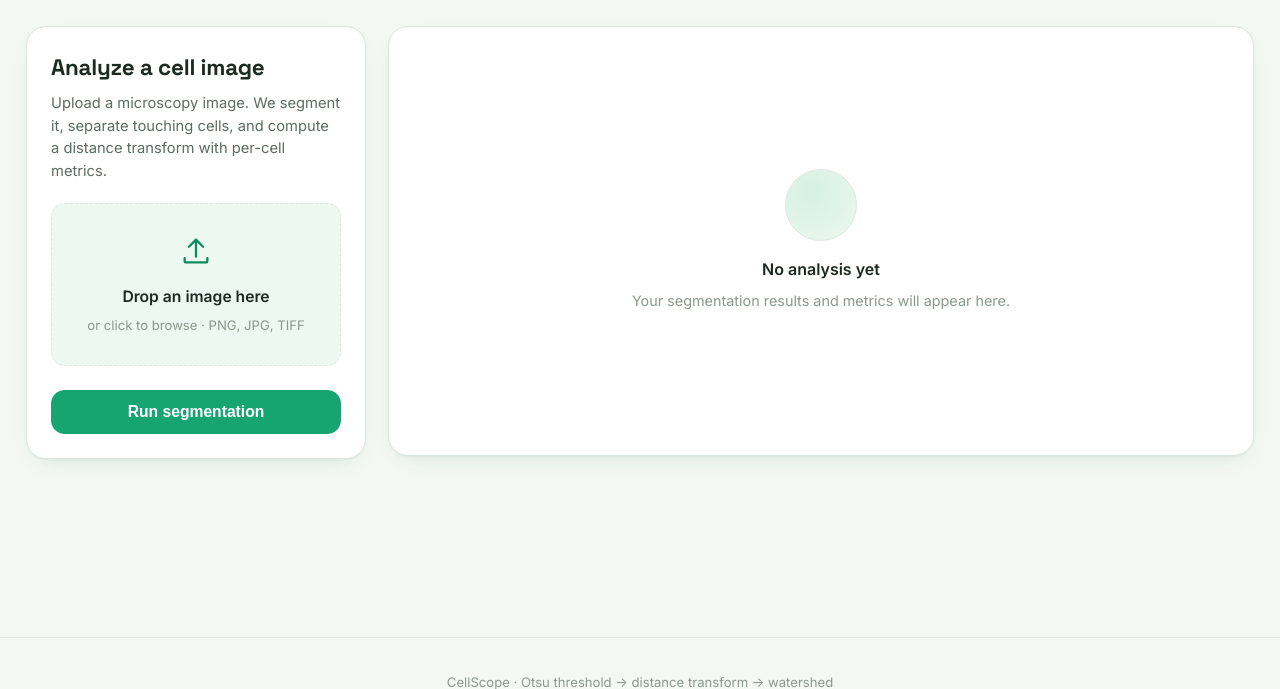
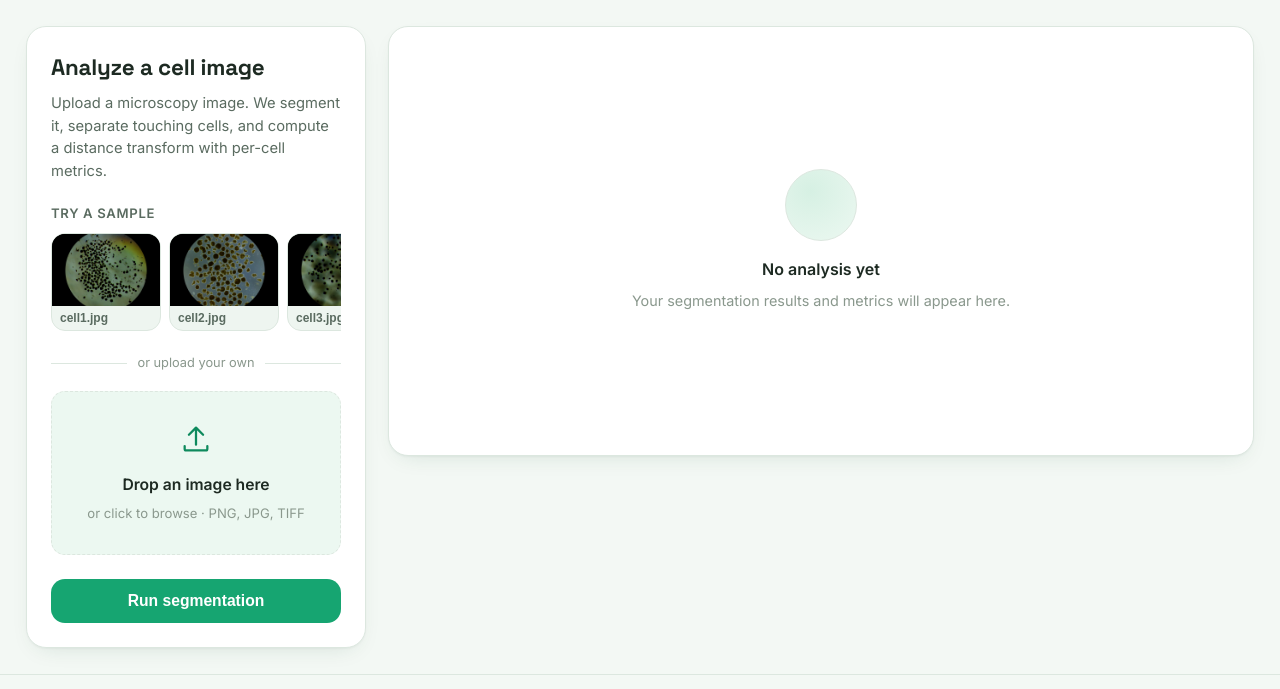
Before and after one commit to brandonng2/cell-segmentation-counter, a Flask app: page / in a window 1280 px wide. Shown: the part 75-764 px from the top of the page. Run offline with Flask 3, Linux system fonts and the light colour scheme.

Commit message:
Adding try images, toggles, and cell identification

```diff
--- a/app.py
+++ b/app.py
@@ -3,18 +3,15 @@ import os
 
 import cv2
 import numpy as np
-from flask import Flask, jsonify, render_template, request
+from flask import Flask, jsonify, render_template, request, send_from_directory
 
 from cell_counter import count_cells
 
 app = Flask(__name__)
-app.config["MAX_CONTENT_LENGTH"] = 16 * 1024 * 1024  # 16 MB upload cap
+app.config["MAX_CONTENT_LENGTH"] = 16 * 1024 * 1024
 
-ALLOWED = {"png", "jpg", "jpeg", "bmp", "tif", "tiff", "webp"}
-
-
-def _allowed(filename):
-    return "." in filename and filename.rsplit(".", 1)[1].lower() in ALLOWED
+DATA_DIR = os.path.join(os.path.dirname(__file__), "data")
+SAMPLE_EXTS = {".jpg", ".jpeg", ".png"}
 
 
 def _to_data_uri(img_bgr, fmt=".jpg"):
@@ -31,6 +28,20 @@ def index():
     return render_template("index.html")
 
 
+@app.route("/samples")
+def samples():
+    files = sorted(
+        f for f in os.listdir(DATA_DIR)
+        if os.path.splitext(f)[1].lower() in SAMPLE_EXTS
+    )
+    return jsonify(files)
+
+
+@app.route("/data/<filename>")
+def sample_file(filename):
+    return send_from_directory(DATA_DIR, filename)
+
+
 @app.route("/segment", methods=["POST"])
 def segment():
     if "image" not in request.files:
@@ -40,7 +51,7 @@ def segment():
     if file.filename == "":
         return jsonify({"error": "No file was selected."}), 400
 
-    if not _allowed(file.filename):
+    if file.filename.rsplit(".", 1)[-1].lower() not in {"png", "jpg", "jpeg"}:
         return jsonify({"error": "Unsupported file type."}), 400
 
     raw = file.read()
@@ -53,11 +64,10 @@ def segment():
         out = count_cells(img)
     except ValueError as exc:
         return jsonify({"error": str(exc)}), 400
-    except Exception as exc:  # noqa: BLE001
+    except Exception as exc:
         app.logger.exception("Segmentation failed")
         return jsonify({"error": f"Processing failed: {exc}"}), 500
 
-    # blend colorized labels onto original for the comparison overlay
     labels_bgr = out["labels_img"]
     cell_mask = (labels_bgr.sum(axis=2) > 0).astype(np.uint8)[:, :, np.newaxis]
     overlay = np.where(cell_mask, cv2.addWeighted(img, 0.4, labels_bgr, 0.6, 0), img)
@@ -78,7 +88,7 @@ def segment():
     return jsonify({
         "original": _to_data_uri(img),
         "overlay": _to_data_uri(overlay),
-        "labels": _to_data_uri(out["labels_img"]),
+        "labels": _to_data_uri(overlay),
         "distance": _to_data_uri(out["dist_img"]),
         "binary": _to_data_uri(binary_3ch),
         "metrics": metrics,
--- a/cell_counter.py
+++ b/cell_counter.py
@@ -115,6 +115,8 @@ def count_cells(img):
             "perimeter": round(p.perimeter, 1),
             "equivalent_diameter": round(p.equivalent_diameter, 1),
             "eccentricity": round(p.eccentricity, 3),
+            "centroid_x": round(p.centroid[1], 1),
+            "centroid_y": round(p.centroid[0], 1),
         }
         for i, p in enumerate(props)
     ]
--- a/static/main.js
+++ b/static/main.js
@@ -11,6 +11,8 @@ const errorEl = document.getElementById("error");
 
 const emptyState = document.getElementById("empty-state");
 const resultsContent = document.getElementById("results-content");
+
+let cellData = [];
 
 // --- File selection + name display ---
 function showFileName(file) {
@@ -54,34 +56,34 @@ dropzone.addEventListener("keydown", (e) => {
   }
 });
 
-// --- Submit ---
-form.addEventListener("submit", async (e) => {
-  e.preventDefault();
+// --- Shared segmentation runner ---
+async function runSegmentation(file) {
   errorEl.hidden = true;
-
-  if (!fileInput.files.length) {
-    showError("Please choose an image first.");
-    return;
-  }
-
   const data = new FormData();
-  data.append("image", fileInput.files[0]);
-
+  data.append("image", file);
   setLoading(true);
   try {
     const res = await fetch("/segment", { method: "POST", body: data });
     const payload = await res.json();
-    if (!res.ok) {
-      throw new Error(payload.error || "Something went wrong.");
-    }
+    if (!res.ok) throw new Error(payload.error || "Something went wrong.");
     renderResults(payload);
-    fileInput.value = "";
-    fileNameEl.hidden = true;
   } catch (err) {
     showError(err.message);
   } finally {
     setLoading(false);
   }
+}
+
+// --- Submit ---
+form.addEventListener("submit", async (e) => {
+  e.preventDefault();
+  if (!fileInput.files.length) {
+    showError("Please choose an image first.");
+    return;
+  }
+  await runSegmentation(fileInput.files[0]);
+  fileInput.value = "";
+  fileNameEl.hidden = true;
 });
 
 function setLoading(loading) {
@@ -117,18 +119,27 @@ function renderResults(data) {
 
   // Comparison slider (srcs set now; initCompare called after panel is visible)
   document.getElementById("cmp-before").src = data.original;
-  document.getElementById("cmp-after").src = data.overlay;
+  const cmpAfter = document.getElementById("cmp-after");
+  cmpAfter.src = data.overlay;
+  cmpAfter.dataset.overlay = data.overlay;
 
   // Gallery
   document.getElementById("img-labels").src = data.labels;
   document.getElementById("img-distance").src = data.distance;
   document.getElementById("img-binary").src = data.binary;
+  document
+    .querySelectorAll(".shot")
+    .forEach((s) => s.classList.remove("active"));
+  document.querySelector(".shot").classList.add("active");
 
   // Per-cell table
+  cellData = m.per_cell;
+  clearHighlight();
   const tbody = document.getElementById("cell-tbody");
   tbody.innerHTML = "";
   for (const cell of m.per_cell) {
     const tr = document.createElement("tr");
+    tr.dataset.cellId = cell.id;
     tr.innerHTML = `
       <td>${cell.id}</td>
       <td>${cell.area}</td>
@@ -143,6 +154,65 @@ function renderResults(data) {
   initCompare();
   resultsContent.scrollIntoView({ behavior: "smooth", block: "start" });
 }
+
+// --- Per-cell row highlight ---
+document.getElementById("cell-tbody").addEventListener("click", (e) => {
+  const tr = e.target.closest("tr");
+  if (!tr) return;
+  const id = parseInt(tr.dataset.cellId);
+  const cell = cellData.find(c => c.id === id);
+  if (!cell) return;
+
+  const wasSelected = tr.classList.contains("selected");
+  document.querySelectorAll("#cell-tbody tr").forEach(r => r.classList.remove("selected"));
+  clearHighlight();
+  if (!wasSelected) {
+    tr.classList.add("selected");
+    drawHighlight(cell.centroid_x, cell.centroid_y);
+  }
+});
+
+function drawHighlight(cx, cy) {
+  const canvas = document.getElementById("cell-highlight");
+  const compare = document.getElementById("compare");
+  const img = document.getElementById("cmp-after");
+
+  canvas.width = compare.clientWidth;
+  canvas.height = compare.clientHeight;
+
+  const x = cx * (compare.clientWidth / img.naturalWidth);
+  const y = cy * (compare.clientHeight / img.naturalHeight);
+
+  const ctx = canvas.getContext("2d");
+  ctx.beginPath();
+  ctx.arc(x, y, 16, 0, Math.PI * 2);
+  ctx.strokeStyle = "rgba(255,255,255,0.9)";
+  ctx.lineWidth = 3;
+  ctx.stroke();
+
+  ctx.beginPath();
+  ctx.arc(x, y, 12, 0, Math.PI * 2);
+  ctx.strokeStyle = "#16a571";
+  ctx.lineWidth = 2;
+  ctx.stroke();
+}
+
+function clearHighlight() {
+  const canvas = document.getElementById("cell-highlight");
+  canvas.getContext("2d").clearRect(0, 0, canvas.width, canvas.height);
+}
+
+// --- Gallery toggles comparison slider ---
+document.querySelector(".gallery").addEventListener("click", (e) => {
+  const shot = e.target.closest(".shot");
+  if (!shot) return;
+  document
+    .querySelectorAll(".shot")
+    .forEach((s) => s.classList.remove("active"));
+  shot.classList.add("active");
+  document.getElementById("cmp-after").src = shot.querySelector("img").src;
+  document.querySelector(".cmp-tag-right").textContent = shot.dataset.label;
+});
 
 // --- Comparison slider behavior ---
 let compareController = null;
@@ -163,21 +233,32 @@ function initCompare() {
 
   function setPosition(clientX) {
     const rect = compare.getBoundingClientRect();
-    const pct = Math.max(0, Math.min(100, ((clientX - rect.left) / rect.width) * 100));
+    const pct = Math.max(
+      0,
+      Math.min(100, ((clientX - rect.left) / rect.width) * 100),
+    );
     clip.style.width = `${pct}%`;
     handle.style.left = `${pct}%`;
   }
 
   beforeImg.style.width = "var(--cmp-w, 100%)";
 
-  handle.addEventListener("pointerdown", (e) => {
-    handle.setPointerCapture(e.pointerId);
-    setPosition(e.clientX);
-  }, { signal });
+  handle.addEventListener(
+    "pointerdown",
+    (e) => {
+      handle.setPointerCapture(e.pointerId);
+      setPosition(e.clientX);
+    },
+    { signal },
+  );
 
-  handle.addEventListener("pointermove", (e) => {
-    if (handle.hasPointerCapture(e.pointerId)) setPosition(e.clientX);
-  }, { signal });
+  handle.addEventListener(
+    "pointermove",
+    (e) => {
+      if (handle.hasPointerCapture(e.pointerId)) setPosition(e.clientX);
+    },
+    { signal },
+  );
 
   window.addEventListener("resize", setWidth, { signal });
 
@@ -186,3 +267,28 @@ function initCompare() {
     setPosition(compare.getBoundingClientRect().left + compare.clientWidth / 2);
   });
 }
+
+// --- Sample carousel ---
+async function initCarousel() {
+  const res = await fetch("/samples");
+  const files = await res.json();
+  if (!files.length) return;
+
+  const track = document.getElementById("sample-track");
+
+  files.forEach(name => {
+    const btn = document.createElement("button");
+    btn.className = "sample-card";
+    btn.dataset.filename = name;
+    btn.innerHTML = `<img src="/data/${name}" alt="${name}"><span>${name}</span>`;
+    btn.addEventListener("click", async () => {
+      document.querySelectorAll(".sample-card").forEach(c => c.classList.remove("active"));
+      btn.classList.add("active");
+      const blob = await (await fetch(`/data/${name}`)).blob();
+      await runSegmentation(new File([blob], name, { type: blob.type }));
+    });
+    track.appendChild(btn);
+  });
+}
+
+initCarousel();
--- a/static/style.css
+++ b/static/style.css
@@ -128,6 +128,123 @@ body {
   margin: 0 0 20px;
   color: var(--ink-soft);
   font-size: 0.92rem;
+}
+
+/* Sample carousel */
+.sample-label {
+  margin: 0 0 10px;
+  font-size: 0.82rem;
+  font-weight: 600;
+  color: var(--ink-soft);
+  text-transform: uppercase;
+  letter-spacing: 0.05em;
+}
+
+.carousel-track {
+  display: flex;
+  gap: 8px;
+  overflow-x: auto;
+  scroll-snap-type: x mandatory;
+  -webkit-overflow-scrolling: touch;
+  padding-bottom: 4px;
+}
+
+.carousel-track::-webkit-scrollbar {
+  height: 4px;
+}
+
+.carousel-track::-webkit-scrollbar-track {
+  background: var(--surface-2);
+  border-radius: 999px;
+}
+
+.carousel-track::-webkit-scrollbar-thumb {
+  background: var(--border);
+  border-radius: 999px;
+}
+
+.sample-card {
+  flex: 0 0 110px;
+  scroll-snap-align: start;
+  border: 1.5px solid var(--border);
+  border-radius: var(--radius);
+  overflow: hidden;
+  background: var(--surface-2);
+  cursor: pointer;
+  padding: 0;
+  transition: border-color 0.15s, box-shadow 0.15s;
+  text-align: left;
+}
+
+.sample-card:hover {
+  border-color: var(--mint);
+}
+
+.sample-card.active {
+  border-color: var(--mint);
+  box-shadow: 0 0 0 3px var(--mint-soft);
+}
+
+.sample-card img {
+  display: block;
+  width: 100%;
+  height: 72px;
+  object-fit: cover;
+  background: #000;
+}
+
+.sample-card span {
+  display: block;
+  padding: 5px 8px;
+  font-size: 0.75rem;
+  font-weight: 600;
+  color: var(--ink-soft);
+  white-space: nowrap;
+  overflow: hidden;
+  text-overflow: ellipsis;
+}
+
+.carousel-btn {
+  flex-shrink: 0;
+  width: 28px;
+  height: 28px;
+  border: 1px solid var(--border);
+  border-radius: 50%;
+  background: var(--surface);
+  color: var(--ink-soft);
+  font-size: 1.1rem;
+  line-height: 1;
+  cursor: pointer;
+  display: grid;
+  place-items: center;
+  transition: border-color 0.15s, color 0.15s;
+}
+
+.carousel-btn:hover {
+  border-color: var(--mint);
+  color: var(--mint-strong);
+}
+
+.carousel-btn:disabled {
+  opacity: 0.3;
+  cursor: default;
+}
+
+.sample-divider {
+  display: flex;
+  align-items: center;
+  gap: 10px;
+  margin: 18px 0;
+  color: var(--ink-faint);
+  font-size: 0.8rem;
+}
+
+.sample-divider::before,
+.sample-divider::after {
+  content: "";
+  flex: 1;
+  height: 1px;
+  background: var(--border);
 }
 
 /* Dropzone */
@@ -529,6 +646,29 @@ input[type="range"]::-moz-range-thumb {
   border-left: 7px solid var(--mint-strong);
 }
 
+#cell-highlight {
+  position: absolute;
+  inset: 0;
+  width: 100%;
+  height: 100%;
+  pointer-events: none;
+  z-index: 3;
+}
+
+.cell-table tbody tr {
+  cursor: pointer;
+  transition: background 0.12s;
+}
+
+.cell-table tbody tr:hover td {
+  background: var(--mint-soft);
+}
+
+.cell-table tbody tr.selected td {
+  background: var(--mint-soft);
+  color: var(--mint-strong);
+}
+
 .cmp-tag {
   position: absolute;
   top: 10px;
@@ -569,6 +709,13 @@ input[type="range"]::-moz-range-thumb {
   border-radius: var(--radius);
   overflow: hidden;
   background: var(--surface-2);
+  cursor: pointer;
+  transition: border-color 0.15s, box-shadow 0.15s;
+}
+
+.shot.active {
+  border-color: var(--mint);
+  box-shadow: 0 0 0 3px var(--mint-soft);
 }
 
 .shot img {
--- a/templates/index.html
+++ b/templates/index.html
@@ -49,6 +49,15 @@
           Upload a microscopy image. We segment it, separate touching cells,
           and compute a distance transform with per-cell metrics.
         </p>
+
+        <div class="sample-section">
+          <p class="sample-label">Try a sample</p>
+          <div class="carousel-track" id="sample-track"></div>
+        </div>
+
+        <div class="sample-divider">
+          <span>or upload your own</span>
+        </div>
 
         <form id="upload-form">
           <label
@@ -106,13 +115,16 @@
 
         <div id="results-content" hidden>
           <!-- Metrics -->
+          <div class="result-head">
+            <h2>Metadata</h2>
+          </div>
           <div class="metrics-grid" id="metrics-grid"></div>
 
           <!-- Comparison slider -->
           <div class="result-block">
             <div class="result-head">
               <h2>Original vs. Segmentation</h2>
-              <p>Drag the handle to compare.</p>
+              <p>Drag the handle to compare. Toggle between image masks using the buttons below.</p>
             </div>
             <div id="compare" class="compare">
               <img id="cmp-after" class="cmp-img" alt="Segmentation overlay" />
@@ -122,22 +134,23 @@
               <div id="cmp-handle" class="cmp-handle" aria-hidden="true">
                 <span></span>
               </div>
+              <canvas id="cell-highlight"></canvas>
               <span class="cmp-tag cmp-tag-left">Original</span>
-              <span class="cmp-tag cmp-tag-right">Segmented</span>
+              <span class="cmp-tag cmp-tag-right">Segmentation labels</span>
             </div>
           </div>
 
           <!-- Image gallery -->
           <div class="gallery">
-            <figure class="shot">
+            <figure class="shot" data-label="Segmentation labels">
               <img id="img-labels" alt="Labeled cell segmentation" />
               <figcaption>Segmentation labels</figcaption>
             </figure>
-            <figure class="shot">
+            <figure class="shot" data-label="Distance transform">
               <img id="img-distance" alt="Distance transform" />
               <figcaption>Distance transform</figcaption>
             </figure>
-            <figure class="shot">
+            <figure class="shot" data-label="Foreground mask">
               <img id="img-binary" alt="Binary foreground mask" />
               <figcaption>Foreground mask</figcaption>
             </figure>
@@ -147,7 +160,7 @@
           <div class="result-block">
             <div class="result-head">
               <h2>Per-cell measurements</h2>
-              <p>Area in pixels, shape descriptors per detected cell.</p>
+              <p>Area in pixels, shape descriptors per detected cell. Click on a row to highlight the corresponding cell in the comparison view.</p>
             </div>
             <div class="table-wrap">
               <table class="cell-table">
```
Also changed, not shown: data/cell1.jpg (added), data/cell2.jpg (added), data/cell3.jpg (added), data/cell4.jpg (added), 1 other file.
